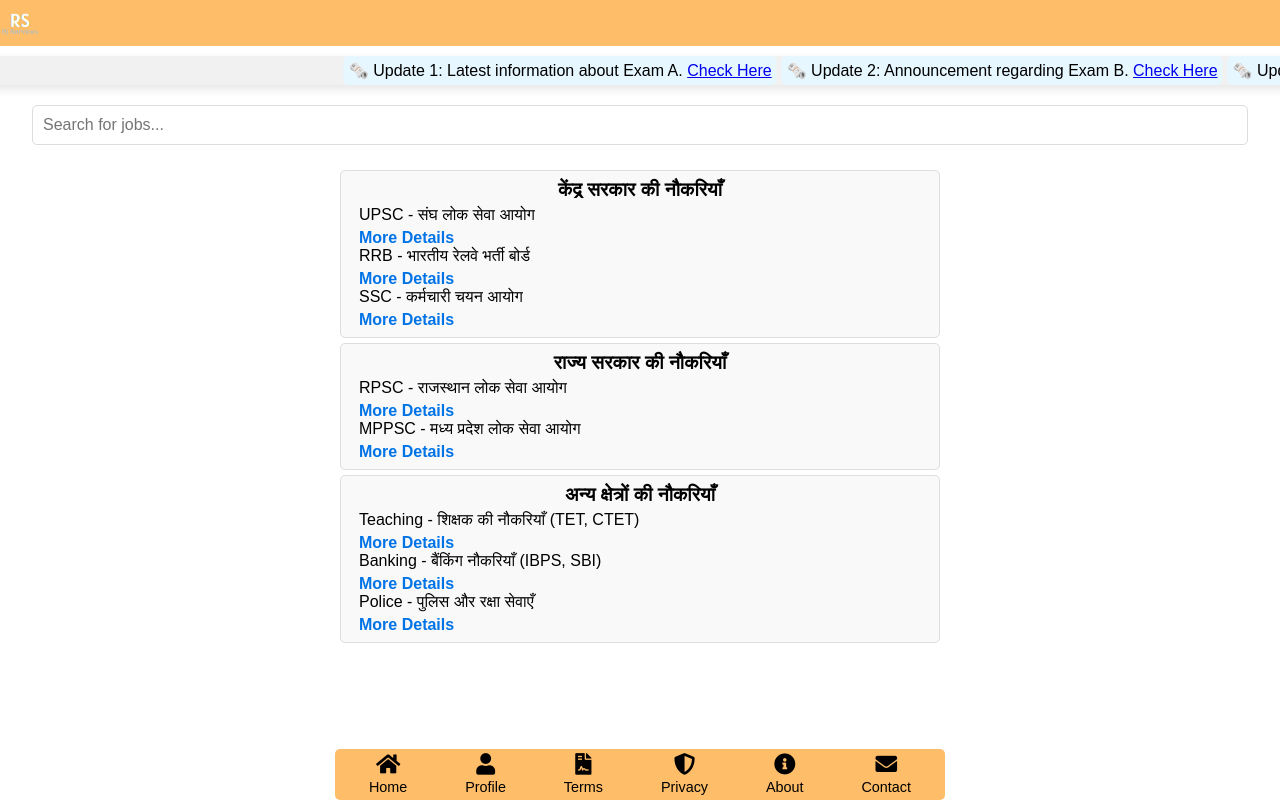
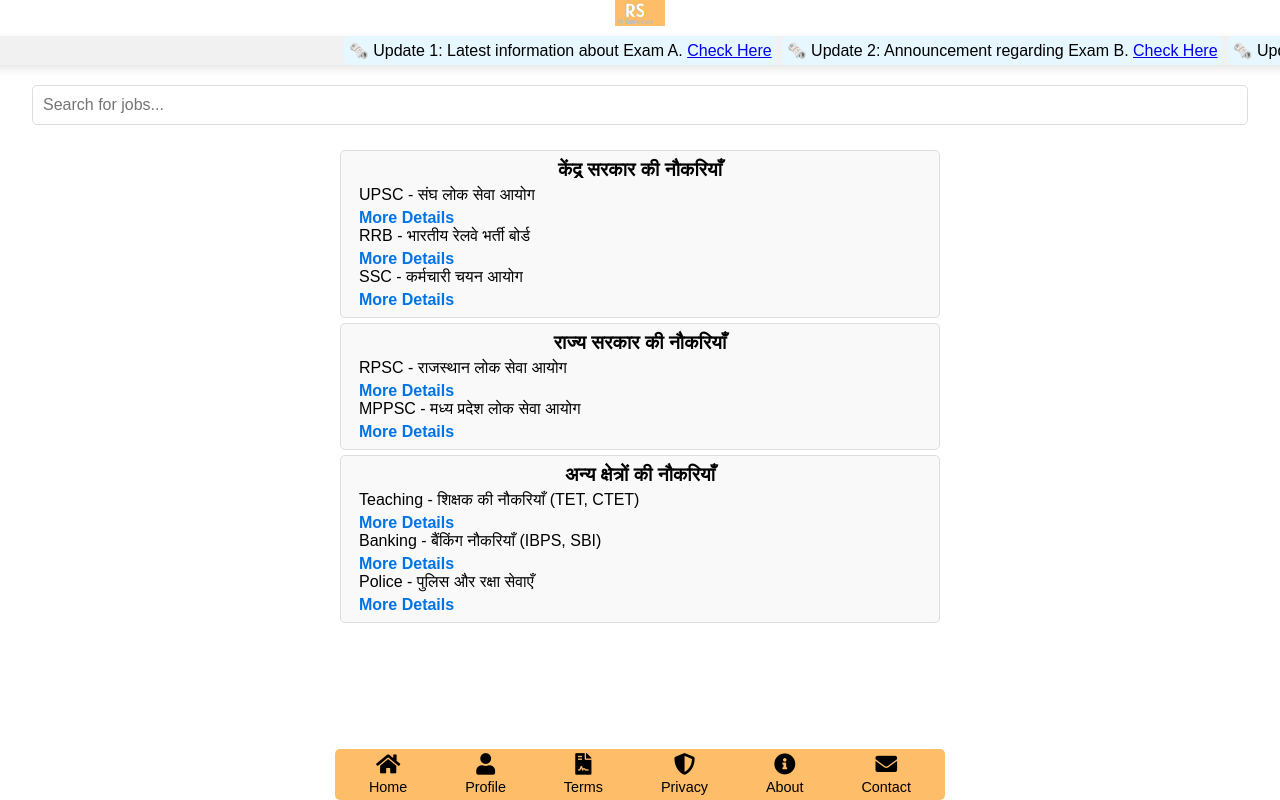
Before and after one commit to rj236129/rj.services4, a plain HTML site: page jobs.html in a window 1280 px wide. Shown: the top 800 px of the page. Drawn offline with Linux system fonts and the light colour scheme; files whose address does not match are found by name.

Commit message:
Update jobs.html

```diff
--- a/jobs.html
+++ b/jobs.html
@@ -21,8 +21,8 @@
         header {
             background-color: #febd69;
             color: black;
-            padding: 10px;
-            inline-size: 100%;
+            padding: 0;
+            inline-size: auto;
             display: flex;
             align-items: center;
             inset-block-start: 0;
```
